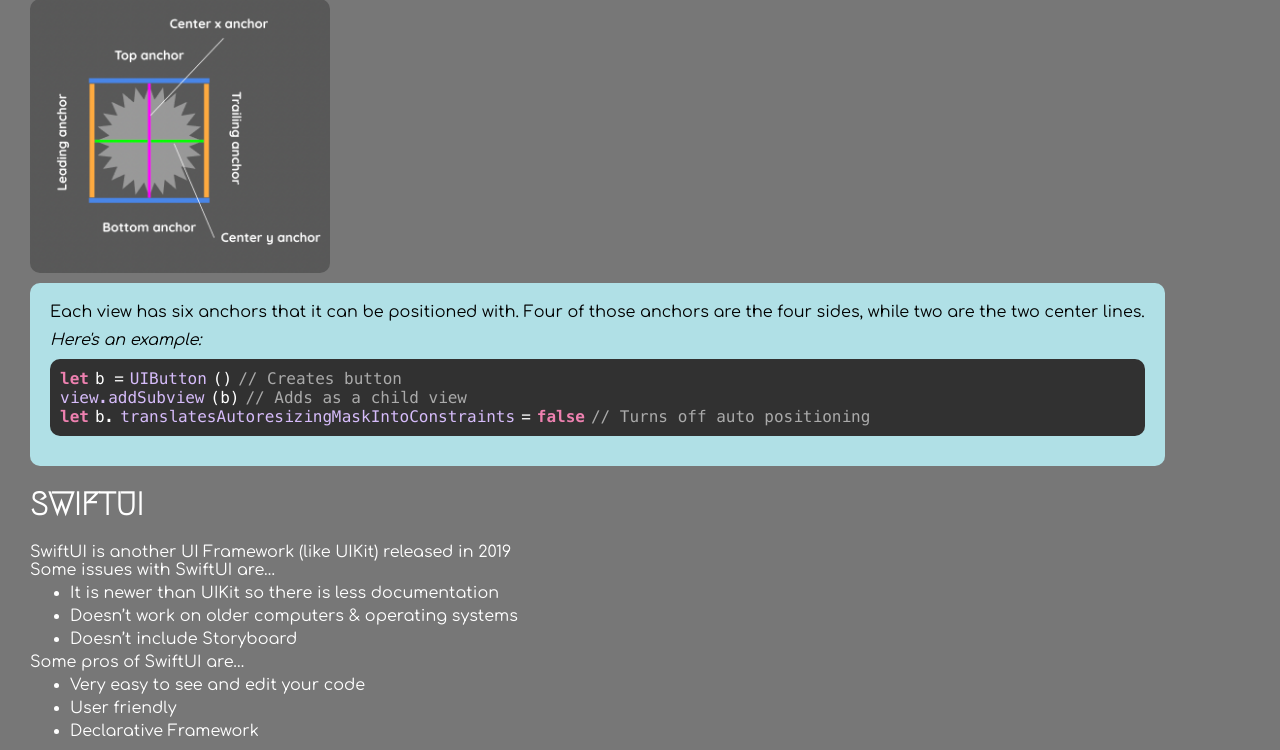
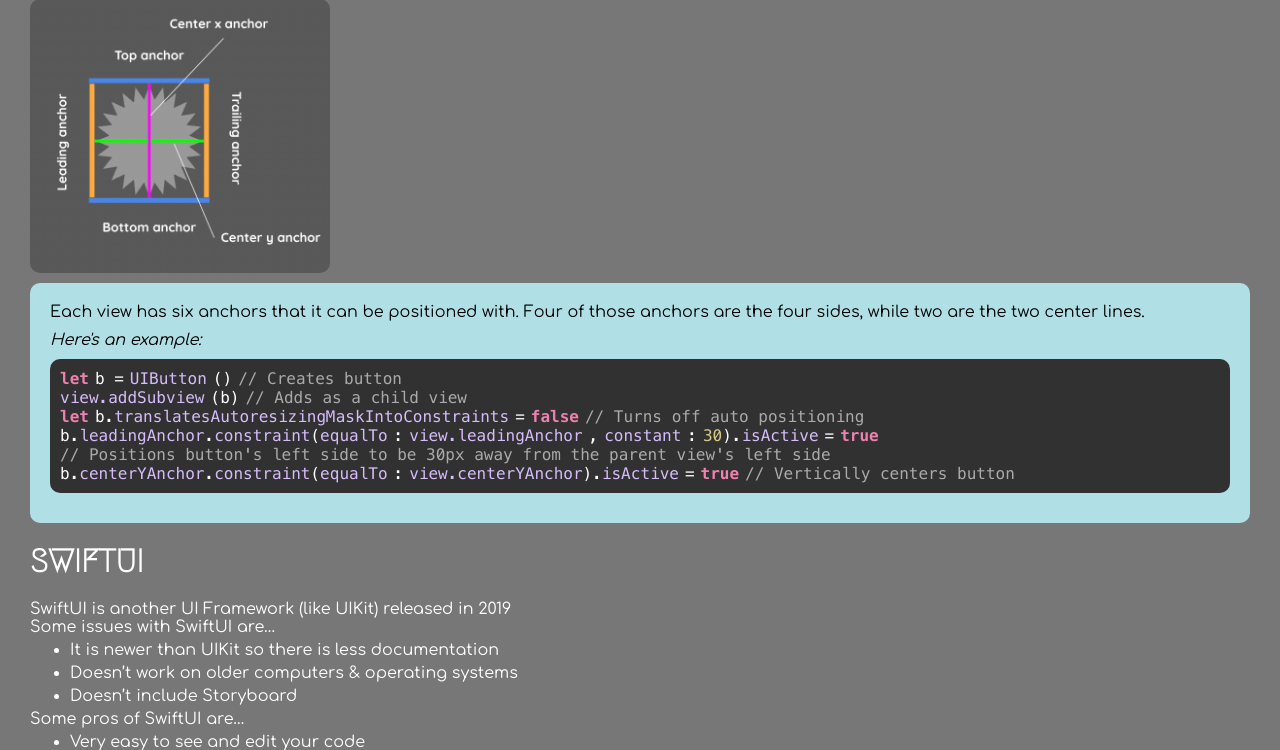
Before and after one commit to tamitakada/tedx-swift-summary, a Flask app: page / in a window 1280 px wide. Shown: the part 955-1705 px from the top of the page. Run offline with Flask 2, Linux system fonts and the light colour scheme.

Commit message:
added styling + finished example autolayout code

```diff
--- a/app/app.py
+++ b/app/app.py
@@ -7,4 +7,4 @@
 
 if __name__ == "__main__":
     app.debug = True
-    app.run()
+    app.run(port=8000)
--- a/app/static/styles.css
+++ b/app/static/styles.css
@@ -31,6 +31,7 @@
 .codeline {
     display: flex;
     flex-direction: row;
+    flex-wrap: wrap;
 }
 
 .tab-0 { margin-left: 30px; }
--- a/app/templates/index.html
+++ b/app/templates/index.html
@@ -145,11 +145,45 @@
                         </div>
                         <div class="codeline">
                             <p class="pink">let</p>
-                            <p class="white">b.</p>
+                            <p class="white" style="margin: 0;">b.</p>
                             <p class="lightpurple">translatesAutoresizingMaskIntoConstraints</p>
                             <p class="white"> = </p>
                             <p class="pink">false</p>
                             <p class="comment">// Turns off auto positioning</p>
+                        </div>
+                        <div class="codeline">
+                            <p class="white" style="margin: 0;">b.</p>
+                            <p class="lightpurple" style="margin: 0;">leadingAnchor</p>
+                            <p class="white" style="margin: 0;">.</p>
+                            <p class="lightpurple" style="margin: 0;">constraint</p>
+                            <p class="white" style="margin: 0;">(</p>
+                            <p class="lightpurple">equalTo</p>
+                            <p class="white">:</p>
+                            <p class="lightpurple">view.leadingAnchor</p>
+                            <p class="white">,</p>
+                            <p class="lightpurple">constant</p>
+                            <p class="white">:</p>
+                            <p class="yellow" style="margin: 0;">30</p>
+                            <p class="white" style="margin: 0;">).</p>
+                            <p class="lightpurple">isActive</p>
+                            <p class="white">=</p>
+                            <p class="pink">true</p>
+                            <p class="comment">// Positions button's left side to be 30px away from the parent view's left side</p>
+                        </div>
+                        <div class="codeline">
+                            <p class="white" style="margin: 0;">b.</p>
+                            <p class="lightpurple" style="margin: 0;">centerYAnchor</p>
+                            <p class="white" style="margin: 0;">.</p>
+                            <p class="lightpurple" style="margin: 0;">constraint</p>
+                            <p class="white" style="margin: 0;">(</p>
+                            <p class="lightpurple">equalTo</p>
+                            <p class="white">:</p>
+                            <p class="lightpurple" style="margin: 0;">view.centerYAnchor</p>
+                            <p class="white" style="margin: 0;">).</p>
+                            <p class="lightpurple">isActive</p>
+                            <p class="white">=</p>
+                            <p class="pink">true</p>
+                            <p class="comment">// Vertically centers button</p>
                         </div>
                     </div>
                 </div>
```
